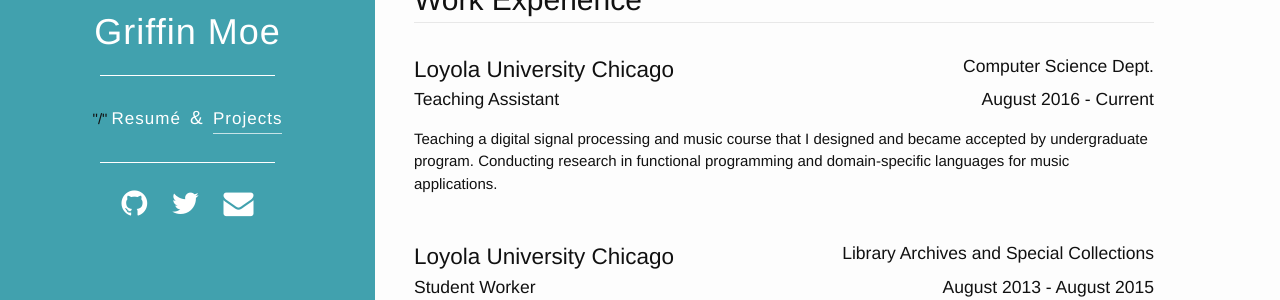
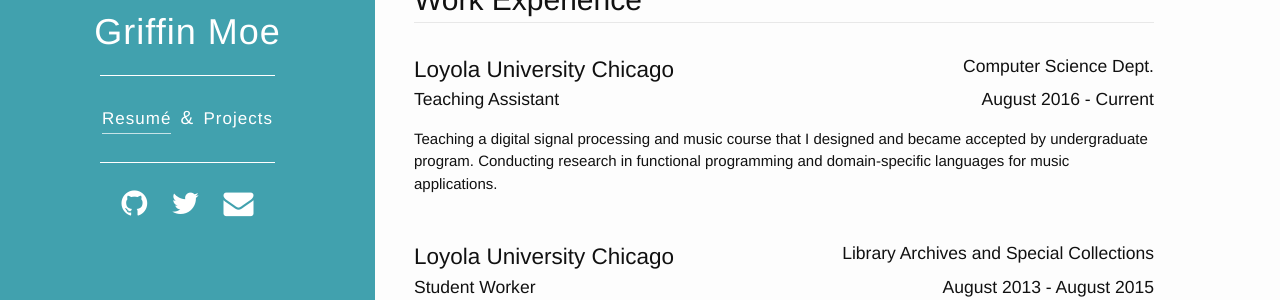
Before and after one commit to gmoe/gmoe.github.io, a Jekyll site: the page built from index.html, in a window 1280 px wide. Shown: the part 227-527 px from the top of the page. Built offline with Jekyll 4.4.1, drawn with Linux system fonts in a browser that asks for light colours.

Commit message:
Fixed navigation bug.

```diff
--- a/_includes/header.html
+++ b/_includes/header.html
@@ -16,9 +16,8 @@
         </a>
 
         <div class="trigger">
-          {{ page.url | inspect }}
 
-          {% if page.url == "/index.html" %}
+          {% if page.url == "/" %}
           <div class="link-button current-link">
           {% else %}
           <div class="link-button">
@@ -30,7 +29,7 @@
 
           <span class="nav-separator"> & </span>
 
-          {% if page.url != "/index.html" %}
+          {% if page.url != "/" %}
           <div class="link-button current-link">
           {% else %}
           <div class="link-button">
```
